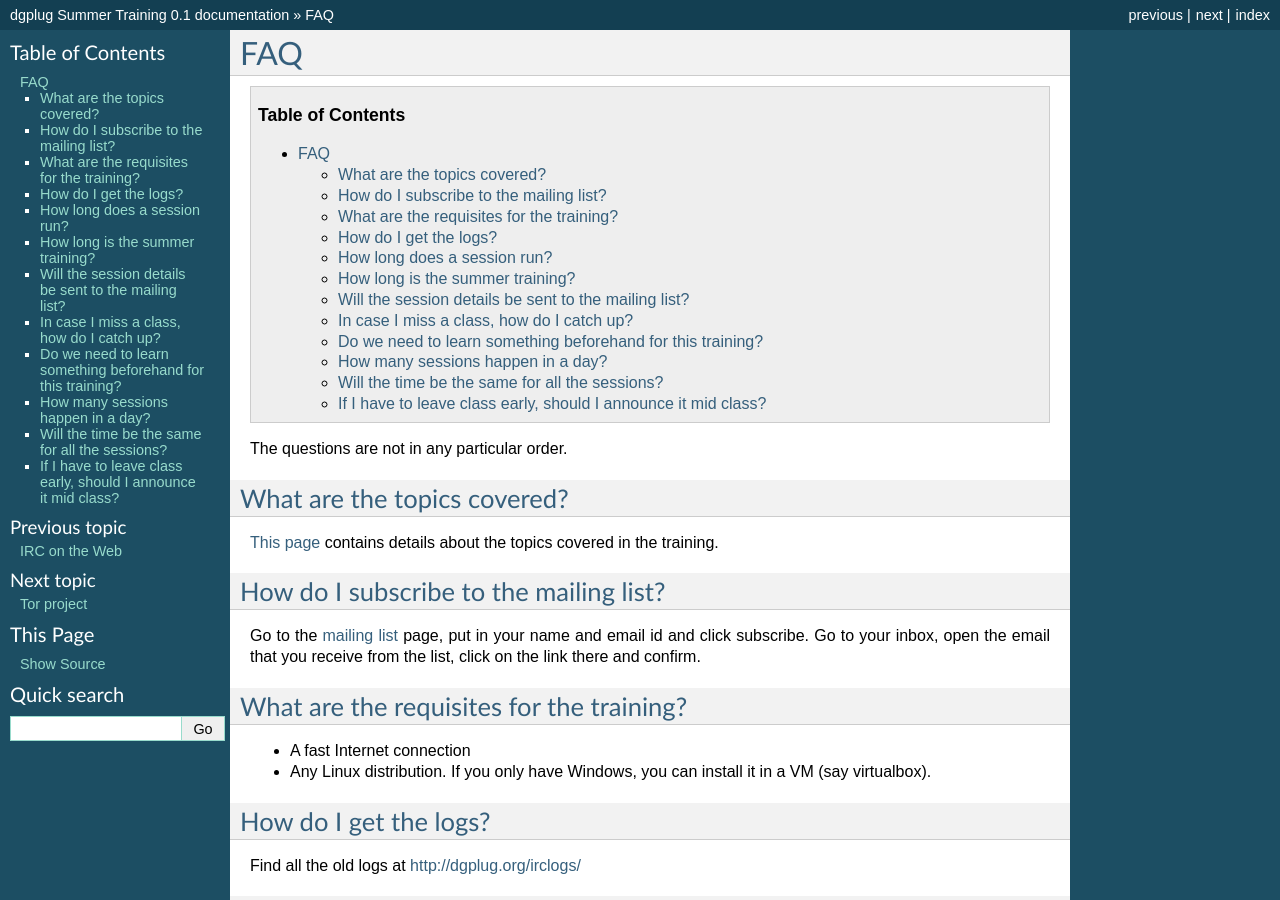
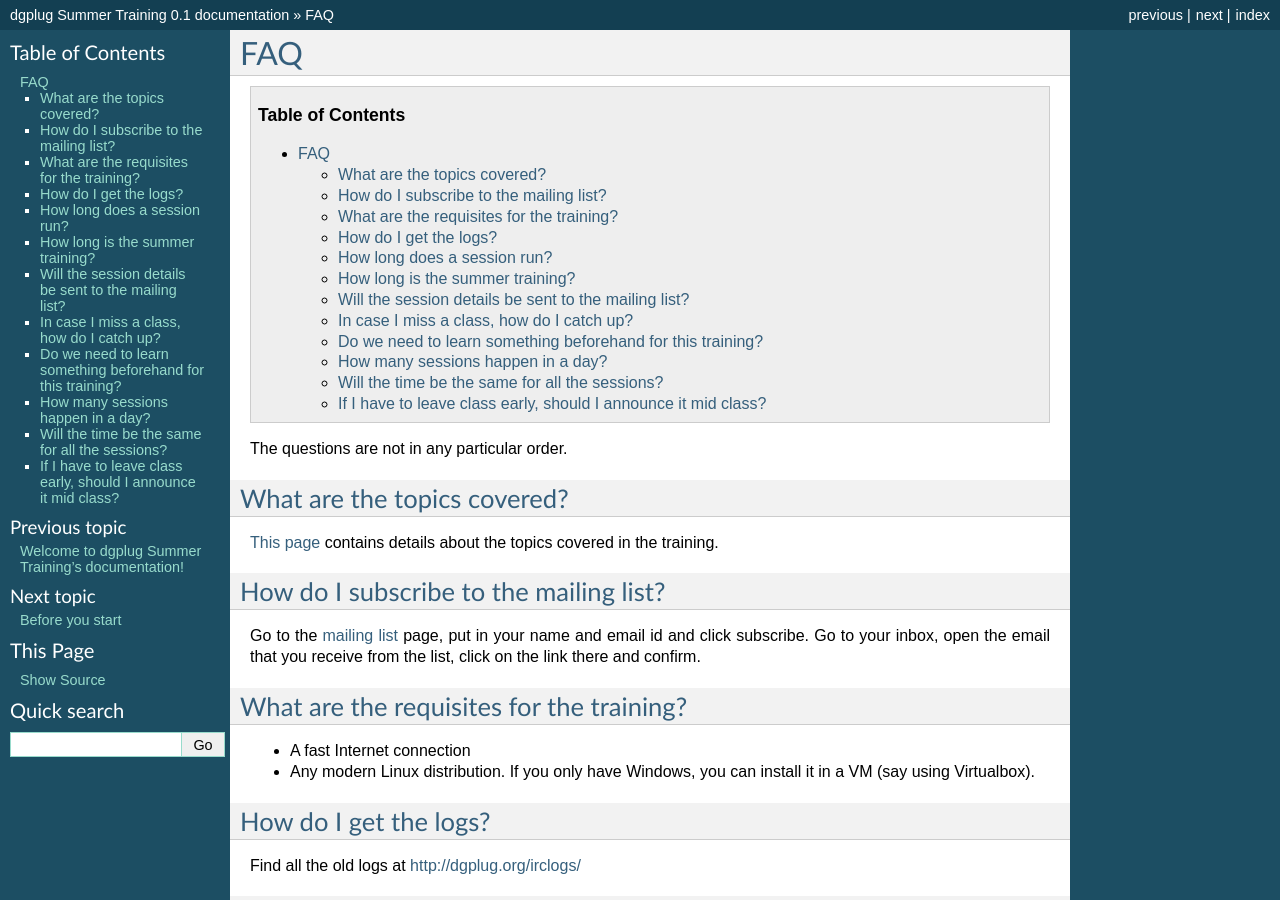
Before and after one commit to kushaldas/summertraining, a Sphinx documentation site: the page built from docs/faq.rst, in a window 1280 px wide and 900 px high. Built offline with Sphinx 7.4.7, drawn with Linux system fonts in a browser that asks for light colours.

Commit message:
FAQ on top

```diff
--- a/docs/faq.rst
+++ b/docs/faq.rst
@@ -9,7 +9,7 @@
 What are the topics covered?
 ----------------------------
 
-`This page <https://dgplug.org/summertraining17/>`_ contains details about the topics covered in the training.
+`This page <https://dgplug.org/summertraining18/>`_ contains details about the topics covered in the training.
 
 How do I subscribe to the mailing list?
 ---------------------------------------
@@ -23,7 +23,8 @@
 -----------------------------------------
 
 - A fast Internet connection
-- Any Linux distribution. If you only have Windows, you can install it in a VM (say virtualbox).
+- Any modern Linux distribution. If you only have Windows, you can install it
+  in a VM (say using Virtualbox).
 
 How do I get the logs?
 ----------------------
--- a/docs/index.rst
+++ b/docs/index.rst
@@ -11,12 +11,12 @@
 .. toctree::
    :maxdepth: 2
 
+   faq
    beforestart
    commguidelines
    communication
    xchat
    webirc
-   faq
    tor
 
 
```
